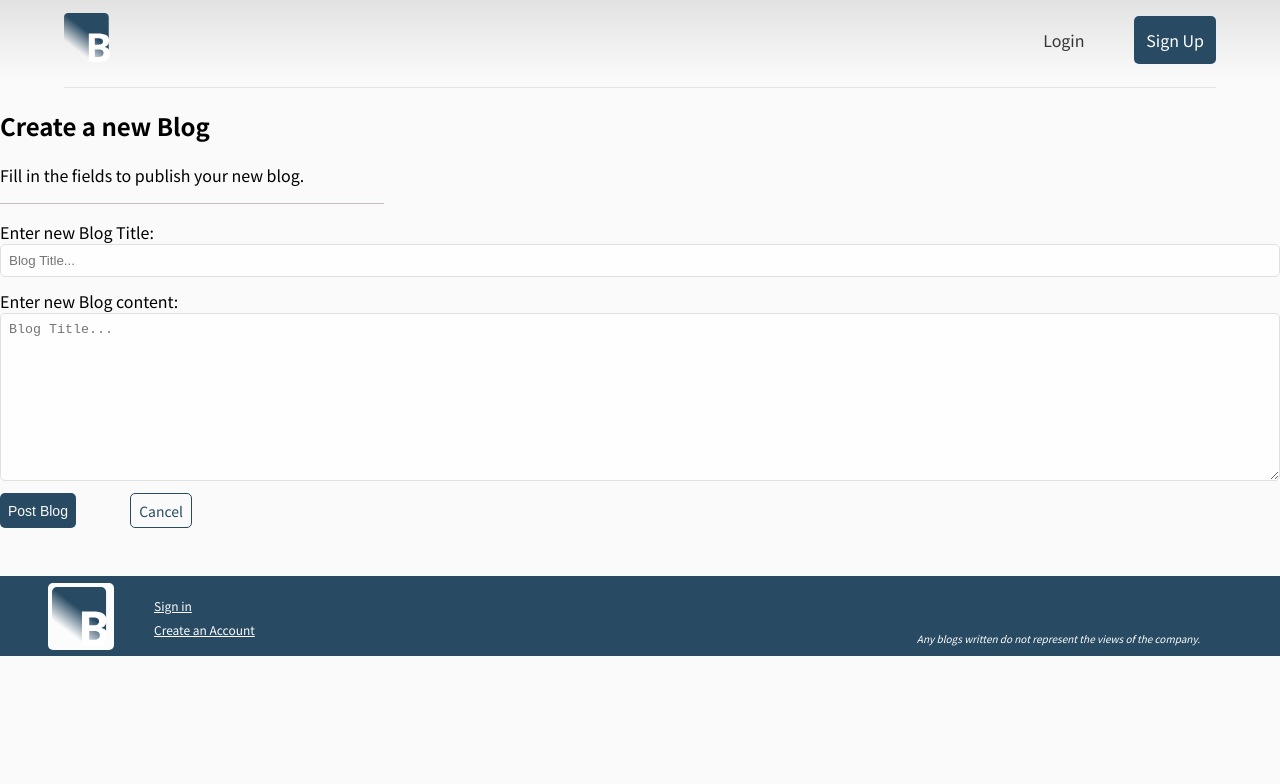
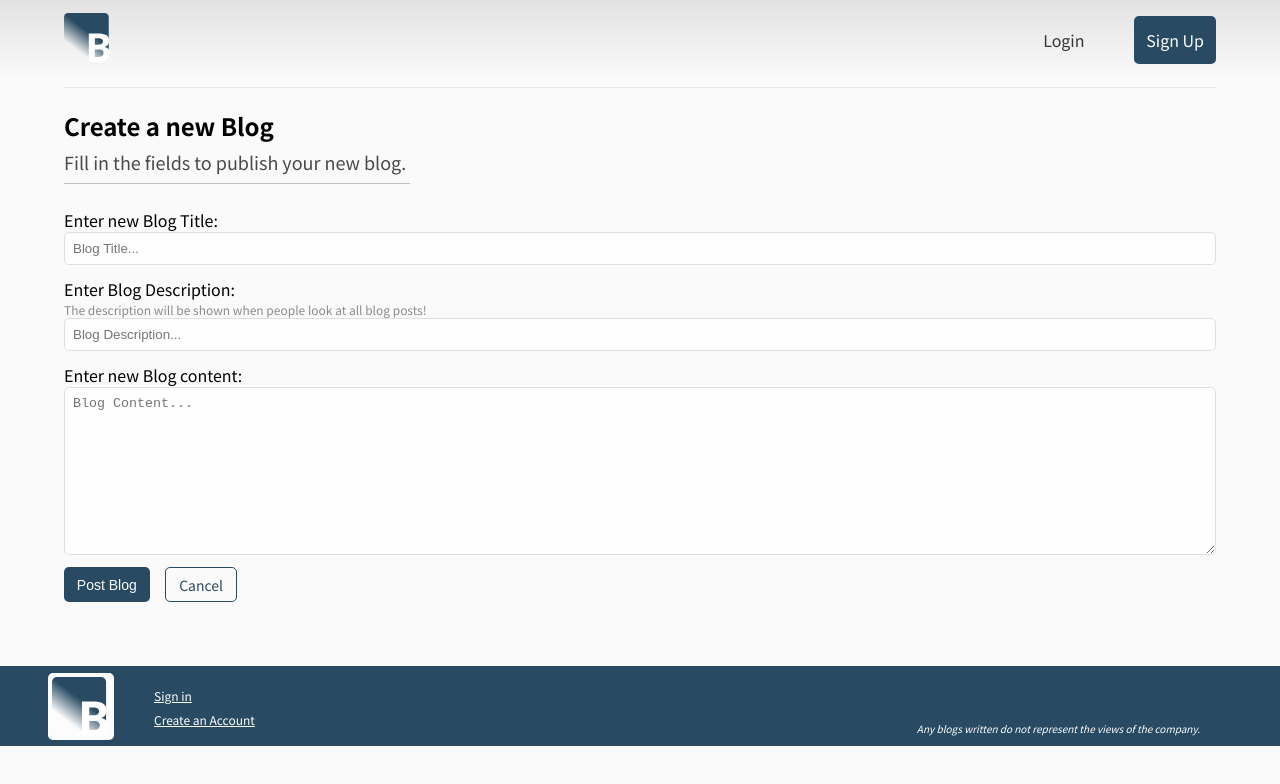
Before and after one commit to AChumber/6cs007, a React (Create React App) app in the folder client/: page /create-post in a window 1280 px wide. Shown: the top 784 px of the page. Built offline with nearby package versions, Linux system fonts and the light colour scheme.

Commit message:
Fixes issue #2 with misaligned content wrapper. Typo where instead of 'classname' it had 'div'. Fixed, with some other minor tweaks

```diff
--- a/client/public/index.html
+++ b/client/public/index.html
@@ -33,6 +33,7 @@
         --white-font: #FAFAFA;
         --primary-color: #284B63;
         --secondary-color: #512D38;
+        --subheading-color: #494949;
         --title-font-size: 2.24rem;
         --heading-font-size: 2rem;
         --subheading-font-size: 1.5rem;
--- a/client/src/components/feature/createBlog/CreateBlog.js
+++ b/client/src/components/feature/createBlog/CreateBlog.js
@@ -1,14 +1,15 @@
 import { useState } from 'react';
 import { Link } from 'react-router-dom';
-import "./createBlog.css";
+import './createBlog.css';
 
 //Form component to create a new blog
 const CreateBlog = () => {
     const [title, setTitle] = useState("");
+    const [desc, setDesc] = useState("");
     const [body, setBody] = useState("");
 
     return(
-        <section div="content-section">
+        <section className="content-section">
             <div className="header">
                 <h1>Create a new Blog</h1>
                 <p>Fill in the fields to publish your new blog.</p>
@@ -21,9 +22,15 @@ const CreateBlog = () => {
                         onChange={ (e)=> setTitle(e.target.value) }/>
                 </div>
                 <div className="form-group">
+                    <label htmlFor="description">Enter Blog Description:</label>
+                    <small>The description will be shown when people look at all blog posts!</small>
+                    <input type="text" name="description" placeholder="Blog Description..."
+                        onChange={ (e)=> setDesc(e.target.value) }/>
+                </div>
+                <div className="form-group">
                     <label htmlFor="body">Enter new Blog content:</label>
                     <textarea type="text" name="body"
-                        placeholder="Blog Title..." rows="10" onChange={ (e)=>setBody(e.target.value) }></textarea>
+                        placeholder="Blog Content..." rows="10" onChange={ (e)=>setBody(e.target.value) }></textarea>
                 </div>
                 <div className="form-group-btn">
                     <button>Post Blog</button>
--- a/client/src/components/feature/createBlog/createBlog.css
+++ b/client/src/components/feature/createBlog/createBlog.css
@@ -3,13 +3,12 @@
     margin: auto;
 }
 .content-section h1 {
-    margin-bottom: 0;
+    margin-bottom: -0.75rem;
 }
 .content-section p {
     margin-bottom: .5rem;
-}
-.header {
-    position: relative;
+    font-size: 1.125rem;
+    color: var(--subheading-color);
 }
 .header hr {
     background-color: var(--secondary-color);
@@ -19,6 +18,8 @@
 }
 .create-form {
     padding: 1rem 0;
+    margin-top: .5rem;
+    margin-bottom: 3rem;
 }
 .form-group {
     display: flex;
@@ -32,6 +33,10 @@
     border: 1px solid #E0E0E0;
     background-color: #FEFEFE;
 }
+.form-group small {
+    font-size: 0.75rem;
+    color: #8b8b8b;
+}
 .form-group-btn {
     width: 15%;
     display: flex;
@@ -39,7 +44,7 @@
     align-content: center;
 }
 .form-group-btn :is(button, a) {
-    padding: .4rem .5rem;
+    padding: .4rem .8rem;
     border-radius: 5px;
     font-size: .875rem;
     transition: all 0.15s ease-out;
@@ -48,6 +53,7 @@
     border: none;
     background-color: var(--primary-color);
     color: var(--bg-color);
+    cursor: pointer;
 }
 .form-group-btn button:hover {
     border: 1px solid var(--primary-color);
```
